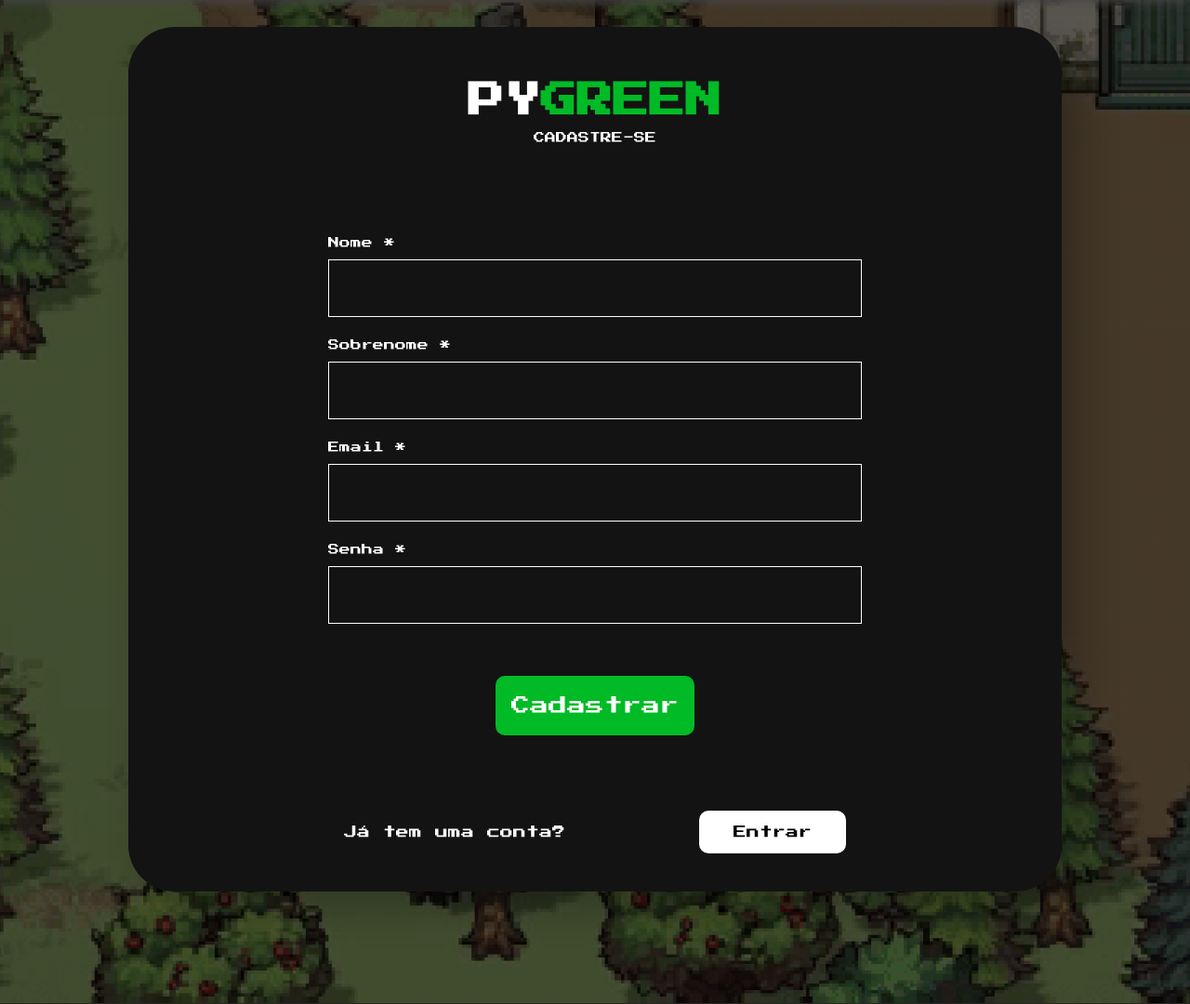
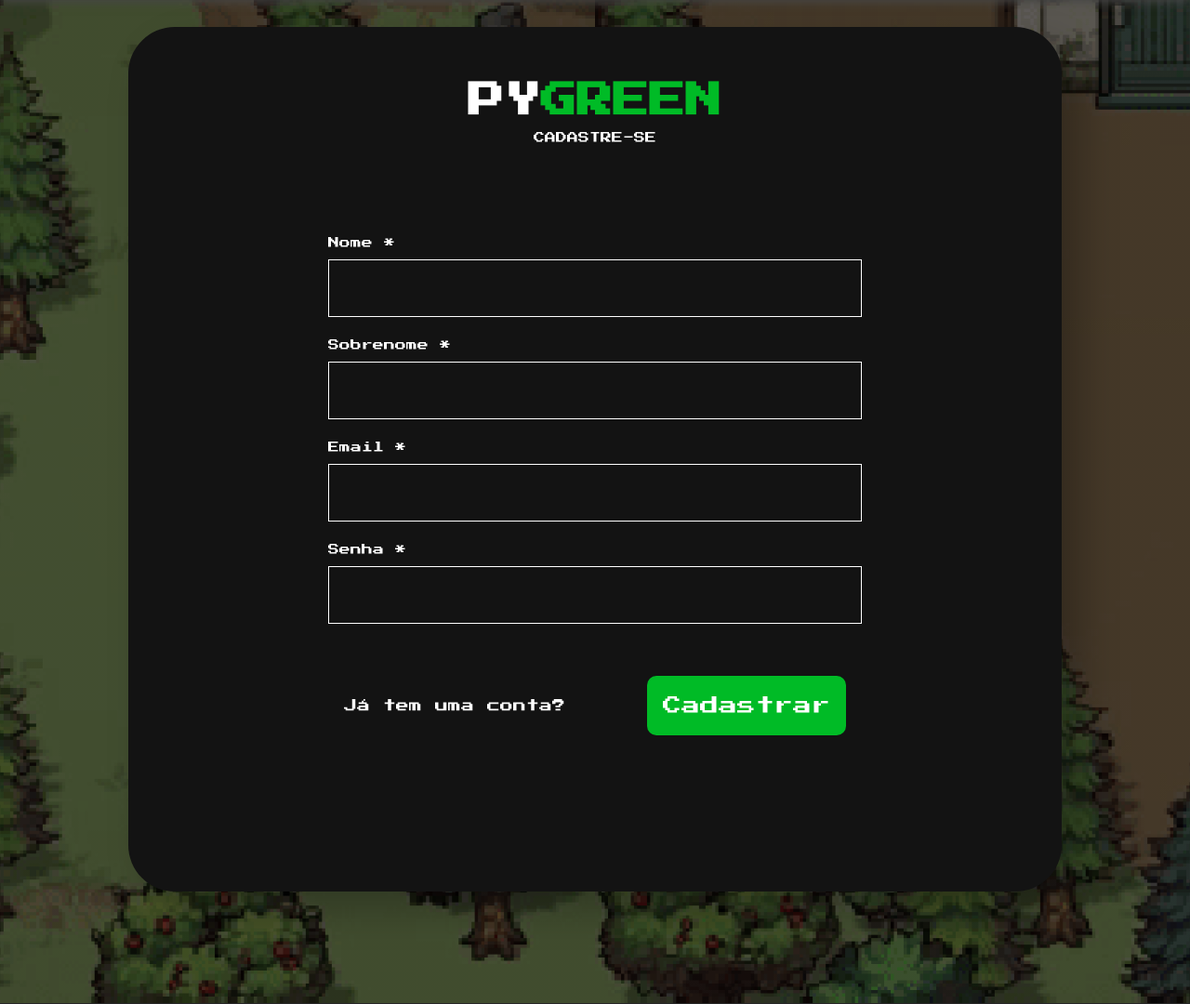
Before and after one commit to pygreenIF/PyGreen-Site, a Flask app: page /signup in a window 1280 px wide. Shown: the part 71-1151 px from the top of the page at 93% size. Run offline with Flask 3, Linux system fonts and the light colour scheme.

Commit message:
Att estilos
Alterando a caixa de cadastro

```diff
--- a/pygreen/static/css/cadastrarCSS/styledesktop.css
+++ b/pygreen/static/css/cadastrarCSS/styledesktop.css
@@ -49,7 +49,7 @@
     display: flex;
     flex-direction: column;
     font-family: 'Press Start 2P';
-    margin-bottom: 8.1rem;
+    margin-bottom: 4.1rem;
     font-size: 1.2rem;
 }
 
@@ -64,7 +64,7 @@
     padding-block: 0;
 }
 
-.inputs button {
+.footing button {
     background-color: var(--clr-accent-green);
     color: var(--clr-accent-white);
     border: 0;
@@ -73,8 +73,6 @@
     width: 214px;
     height: 64px;
     border-radius: 1rem;
-    margin-inline: auto;
-    margin-top: 3.2rem;
 }
 
 .footing {
@@ -87,15 +85,5 @@
 }
 
 .footing a {
-    background-color: var(--clr-accent-white);
-    color: var(--clr-accent-black);
-    border-radius: 1rem ;
-    padding: 1.6rem 3.7rem;
-    transition: .2s;
     text-decoration: none;
 }
-
-.footing a:hover {
-    background-color: var(--clr-accent-green);
-    color: var(--clr-accent-white);
-}
--- a/pygreen/templates/signup.html
+++ b/pygreen/templates/signup.html
@@ -43,11 +43,10 @@
                     <input type="email">
                     <p>Senha *</p>
                     <input type="text">
-                    <button>Cadastrar</button>
                 </div>
                 <div class="footing">
-                    <p>Já tem uma conta?</p>
-                    <a href="/">Entrar</a>
+                    <a>Já tem uma conta?</a>
+                    <button>Cadastrar</button>
                 </div>
             </div>
         </section>
```
